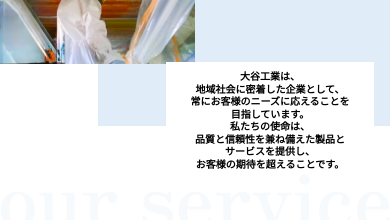
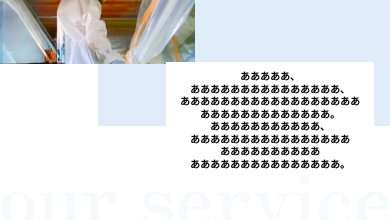
Before and after one commit to teppei1994667/OtaniKogyo_HP, a Next.js app: page / in a window 390 px wide. Shown: the part 525-745 px from the top of the page. Built offline with nearby package versions, Linux system fonts and the light colour scheme.

Commit message:
TOP AnimationMessage 実装

```diff
--- a/src/app/component/Top/AboutUs.tsx
+++ b/src/app/component/Top/AboutUs.tsx
@@ -46,9 +46,9 @@ export const AboutUs = () => {
           />
         </div>
         <AnimationMessage
-          message={`大谷工業は、\n地域社会に密着した企業として、\n常にお客様のニーズに応えることを\n目指しています。\n私たちの使命は、\n品質と信頼性を兼ね備えた製品と\nサービスを提供し、\nお客様の期待を超えることです。`}
+          message={`あああああ、\nあああああああああああああああ、\nああああああああああああああああああ\nあああああああああああああ。\nあああああああああああ、\nああああああああああああああああ\nああああああああああ\nあああああああああああああああ。`}
+          absolutelyShow={true}
           parentClassName="absolute w-52 sm:w-72 md:w-80 lg:w-120 xl:w-144 h-28 sm:h-44 md:h-52 lg:h-64 xl:h-96 bg-white z-10 bottom-0 md:bottom-14 xl:bottom-4 right-4 sm:right-10 xl:right-32 p-2 xl:p-8"
-          childClassName="text-xxs sm:text-sm md:text-base lg:text-xl whitespace-pre-line text-center leading-tight font-semibold"
         />
       </div>
     </>
--- a/src/app/component/Top/OurService.tsx
+++ b/src/app/component/Top/OurService.tsx
@@ -3,6 +3,7 @@ import Image from "next/image";
 import Link from "next/link";
 import { Title } from "../share/Title";
 import { AnimationImage } from "../share/AnimationImage";
+import { AnimationMessage } from "../share/AnimationMessage";
 
 export const OurService = () => {
   return (
@@ -28,7 +29,16 @@ export const OurService = () => {
           >{`>>`}</Link>
         </Grid>
       </Grid>
-      <Grid container className="-mt-2 item-bottom justify-end">
+      <Grid
+        container
+        className="-mt-2 item-bottom justify-end"
+        alignItems="center"
+      >
+        <Grid className="w-2/5">
+          <AnimationMessage
+            message={`いいいいいいいいいいいいいい\nいいいいいいいいいいいいいいいいいいいいいいい\nいいいいいいいいいいいいいいいいいいいいいい\nいいいいいいいいいいいいいいいいいいいいいいいいいいい\nいいいいいいいいいいいいいいいいいいいいいいいいいい\nいいいいいいいいいいいいいいいいいいいいいいいいいい\nいいいいいいいいいいいいいいいいいいいいいいいいいい`}
+          />
+        </Grid>
         <Grid className="w-3/5">
           <AnimationImage
             src="/asbestos1.png"
@@ -46,7 +56,7 @@ export const OurService = () => {
           </h1>
         </Grid>
       </Grid>
-      <Grid container className="mt-2 item-bottom">
+      <Grid container className="mt-2 item-bottom" alignItems="center">
         <Grid className="w-3/5">
           <AnimationImage
             src="/dioxin1.png"
@@ -54,6 +64,11 @@ export const OurService = () => {
             width={1633}
             height={1288}
             layout="responsive"
+          />
+        </Grid>
+        <Grid className="w-2/5">
+          <AnimationMessage
+            message={`うううううううううううううううう\nうううううううううううううううううううううううううううう\nうううううううううううううううううううううううううううう\nうううううううううううううううううううううううううううう\nううううううううううううううううううううううううううううう\nううううううううううううううううううううううううう\nううううううううううううう`}
           />
         </Grid>
       </Grid>
@@ -64,7 +79,16 @@ export const OurService = () => {
           </h1>
         </Grid>
       </Grid>
-      <Grid container className="mt-2 item-bottom justify-end">
+      <Grid
+        container
+        className="mt-2 item-bottom justify-end"
+        alignItems="center"
+      >
+        <Grid className="w-2/5">
+          <AnimationMessage
+            message={`ええええええええええええええええええ\nえええええええええええええええええええええええええ\nええええええええええええええええええええええ\nえええええええええええええええええええええええ\nえええええええええええええええ\nええええええええええええええええええええええ\nええええええええええええええええええええ`}
+          />
+        </Grid>
         <Grid className="w-3/5">
           <AnimationImage
             src="/kaitai1.png"
--- a/src/app/component/share/AnimationMessage.tsx
+++ b/src/app/component/share/AnimationMessage.tsx
@@ -1,30 +1,50 @@
 "use client";
 
 import { motion } from "framer-motion";
+import { useEffect, useState } from "react";
 import { useInView } from "react-intersection-observer";
 
 type AnimationMessageProps = {
   message: string;
+  absolutelyShow?: boolean;
   parentClassName?: string;
   childClassName?: string;
 };
 
 export const AnimationMessage = (props: AnimationMessageProps) => {
-  const { message, parentClassName, childClassName } = props;
+  const { message, absolutelyShow, parentClassName, childClassName } = props;
+  const [windowWidth, setWindowWidth] = useState(window.innerWidth);
   const [ref, inView] = useInView({
     triggerOnce: true,
-    threshold: 0.5,
+    threshold: 1,
   });
 
-  return (
+  useEffect(() => {
+    const handleResize = () => {
+      setWindowWidth(window.innerWidth);
+    };
+
+    window.addEventListener("resize", handleResize);
+    return () => {
+      window.removeEventListener("resize", handleResize);
+    };
+  }, []);
+
+  return windowWidth >= 640 || absolutelyShow ? (
     <motion.div
       ref={ref}
       initial={{ opacity: 0, y: 50 }}
       animate={inView ? { opacity: 1, y: 0 } : {}}
-      transition={{ duration: 0.8 }}
+      transition={{ duration: 1.5 }}
       className={`${parentClassName ? parentClassName : ""}`}
     >
-      <p className={`${childClassName ? childClassName : ""}`}>{message}</p>
+      <p
+        className={`text-xxs sm:text-sm md:text-base lg:text-xl whitespace-pre-line text-center leading-tight font-semibold ${
+          childClassName ? childClassName : ""
+        }`}
+      >
+        {message}
+      </p>
     </motion.div>
-  );
+  ) : null; // This line is not needed, as it does not return anything.
 };
```
